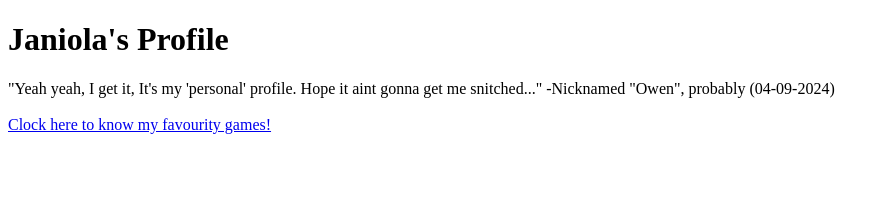
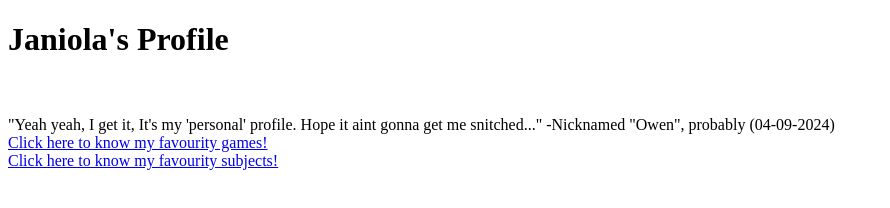
Before and after one commit to RonanPJaniola/Potassium-Lab3-Janiola, a plain HTML site: page index.html in a window 1280 px wide. Shown: the whole page, without its empty margins (0-890 px from the left). Drawn offline with Linux system fonts and the light colour scheme.

Commit message:
Update index.html

```diff
--- a/index.html
+++ b/index.html
@@ -2,7 +2,6 @@
 <html>
      <head>
           <title> My Personal Website </title>
-
 
           <meta charset="UTF-8">
           <meta name="aurthor" content="Ronan Janiola">
@@ -13,10 +12,13 @@
      </head>
      <body>
           <h1> Janiola's Profile </h1>
+	  <br>
+	  <br>
 	  <span> "Yeah yeah, I get it, It's my 'personal' profile. Hope it aint gonna get me snitched..."</span>
 	  <span>      -Nicknamed "Owen", probably (04-09-2024)</span>
 	  <br>
+	  <a href=games.html/>Click here to know my favourity games!</a>
           <br>
-				<a href=games.html/>Clock here to know my favourity games!</a>
+	  <a href=subjects.html/>Click here to know my favourity subjects!</a>
      </body>
 </html>
```
Lines whose indentation alone changed are shown as unchanged.
